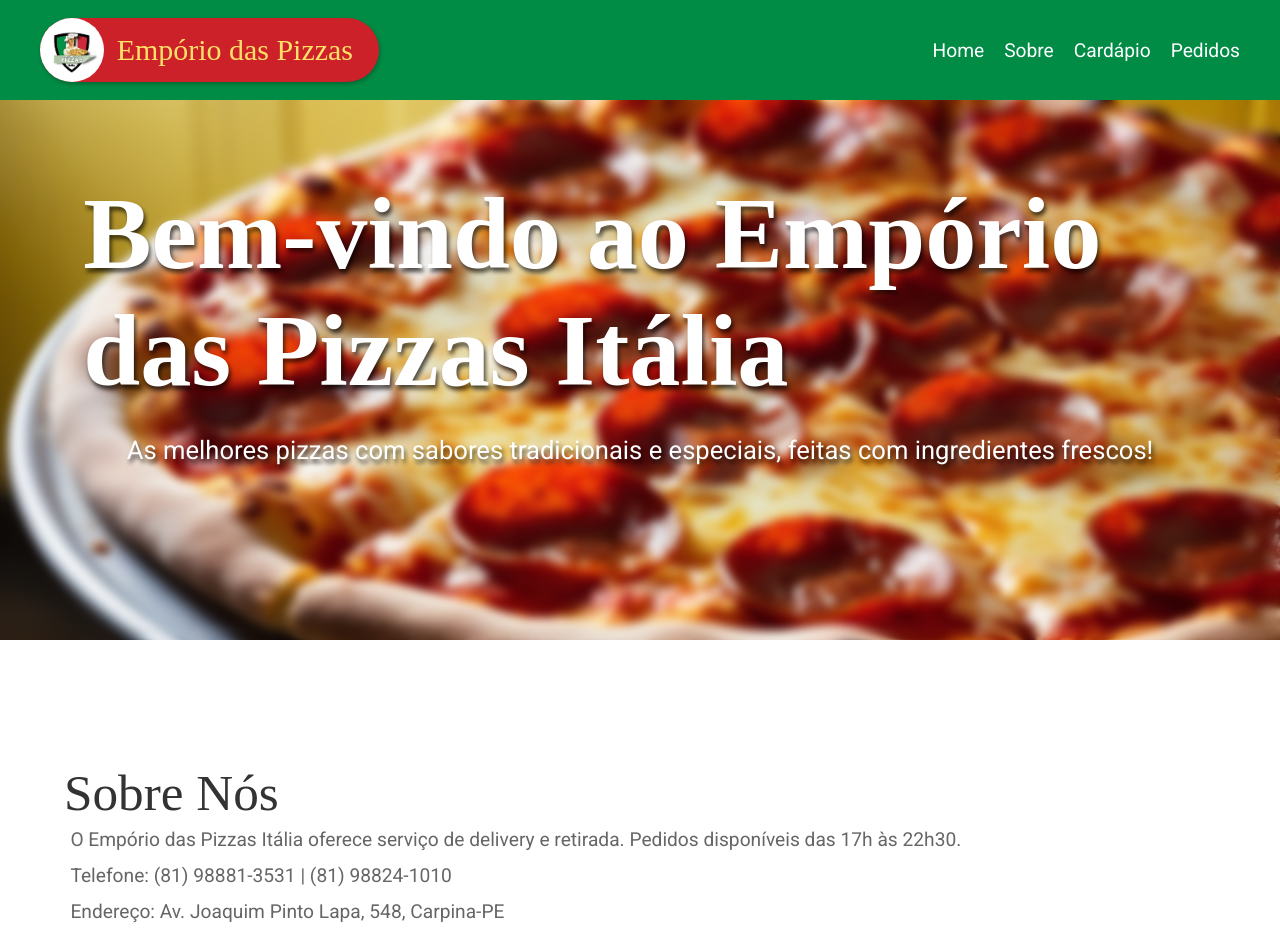
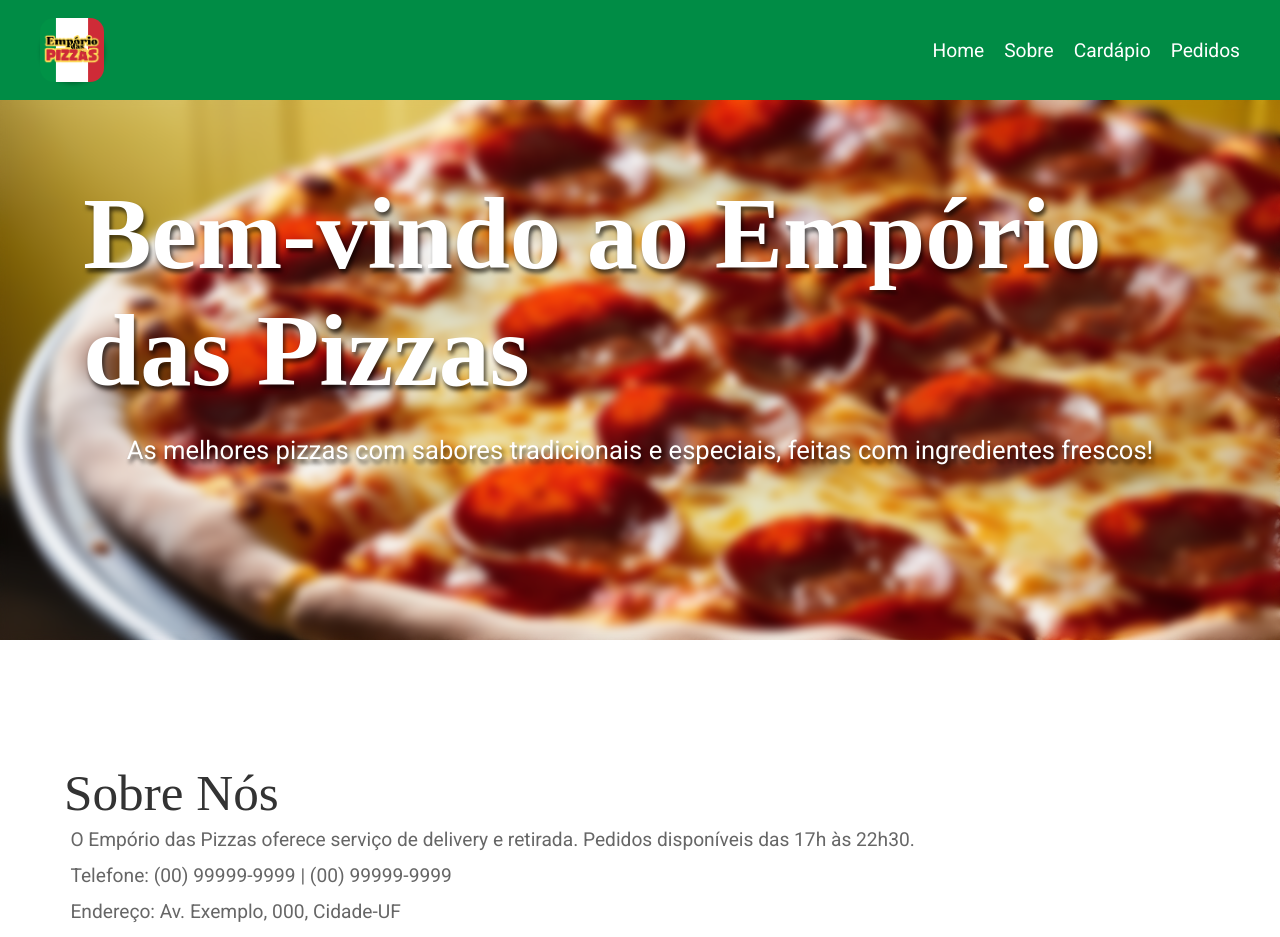
Before and after one commit to BMinority/REACT-Emporio-Pizzas, a React (Vite) app in the folder emporio-das-pizzas/: page / in a window 1280 px wide. Shown: the top 937 px of the page. Built offline with nearby package versions, Linux system fonts and the light colour scheme; a web font is replaced by a local one.

Commit message:
ultimas alterações

```diff
--- a/emporio-das-pizzas/src/App.css
+++ b/emporio-das-pizzas/src/App.css
@@ -56,3 +56,13 @@ body hr {
 body li {
   list-style: none;
 }
+
+footer {
+  background-color: var(--cor-vermelho-escuro);
+}
+
+footer p {
+  width: 100%;
+  text-align: center;
+  text-shadow: none;
+}
--- a/emporio-das-pizzas/src/App.jsx
+++ b/emporio-das-pizzas/src/App.jsx
@@ -21,6 +21,9 @@ function App() {
         <Cardapio />
         <Order />
       </main>
+      <footer>
+        <p>© 2024 Bruno Coelho. Todos os direitos reservados.</p>
+      </footer>
     </>
   )
 }
--- a/emporio-das-pizzas/src/components/Home.jsx
+++ b/emporio-das-pizzas/src/components/Home.jsx
@@ -5,7 +5,7 @@ function Home() {
         <section id="home" className="home-section">
             <div className="home-text">
                 <span>
-                    <h2>Bem-vindo ao Empório das Pizzas Itália</h2>
+                    <h2>Bem-vindo ao Empório das Pizzas </h2>
                 </span>
                 <p>As melhores pizzas com sabores tradicionais e especiais, feitas com ingredientes frescos!</p>
             </div>
--- a/emporio-das-pizzas/src/components/Menu.jsx
+++ b/emporio-das-pizzas/src/components/Menu.jsx
@@ -1,7 +1,7 @@
 import { useState, useRef, useEffect } from 'react';
 import PropTypes from 'prop-types';
 import '../css/Menu.css';
-import Logo from "../assets/emporio-logo.jpeg";
+import Logo from "../assets/Empório.png";
 
 function Menu({ children }) {
     const [menuOpen, setMenuOpen] = useState(false);
@@ -11,7 +11,7 @@ function Menu({ children }) {
         setMenuOpen(!menuOpen);
     };
 
-    // Fechar o menu se o usuário clicar fora dele ou em um item
+
     const handleOutsideClick = (e) => {
         if (menuOpen && menuRef.current && !menuRef.current.contains(e.target)) {
             setMenuOpen(false);
@@ -25,7 +25,6 @@ function Menu({ children }) {
         };
     }, [menuOpen]);
 
-    // Fechar o menu ao clicar em qualquer item do menu
     const handleMenuItemClick = () => {
         setMenuOpen(false);
     };
@@ -36,7 +35,6 @@ function Menu({ children }) {
                 <div className="menu-logo">
                     <a href="#home" onClick={handleMenuItemClick}>
                         <img src={Logo} alt="imagem" />
-                        <h3>Empório das Pizzas</h3>
                     </a>
                 </div>
                 <nav className={`menu-nav ${menuOpen ? 'open' : ''}`}>
--- a/emporio-das-pizzas/src/components/Order.jsx
+++ b/emporio-das-pizzas/src/components/Order.jsx
@@ -106,8 +106,8 @@ function Pedidos() {
 
     // URLs de WhatsApp
     const mensagem = encodeURIComponent(gerarMensagemWhatsApp());
-    const whatsappUrl01 = `https://wa.me/5581988813531?text=${mensagem}`;
-    const whatsappUrl02 = `https://wa.me/5581988241010?text=${mensagem}`;
+    const whatsappUrl01 = `https://wa.me/5581989206365?text=${mensagem}`;
+    const whatsappUrl02 = `https://wa.me/5581989206365?text=${mensagem}`;
 
     return (
         <section id="order" className="order-section">
@@ -210,10 +210,10 @@ function Pedidos() {
 
                     <div className="whatsapp-buttons">
                         <a href={whatsappUrl01} target="_blank" rel="noopener noreferrer">
-                            Enviar para (81) 98881-3531
+                            Enviar para (81) 98920-6365
                         </a>
                         <a href={whatsappUrl02} target="_blank" rel="noopener noreferrer">
-                            Enviar para (81) 98824-1010
+                            Enviar para (81) 98920-6365
                         </a>
                     </div>
                 </>
--- a/emporio-das-pizzas/src/components/Promo.jsx
+++ b/emporio-das-pizzas/src/components/Promo.jsx
@@ -2,8 +2,8 @@ import '../css/Promo.css'
 
 function Promo() {
     // URLs do WhatsApp para os dois números da pizzaria
-    const whatsappUrl01 = "https://api.whatsapp.com/send?phone=5581988813531&text=Olá, gostaria de saber as promoções do dia.";
-    const whatsappUrl02 = "https://api.whatsapp.com/send?phone=5581988241010&text=Olá, gostaria de saber as promoções do dia.";
+    const whatsappUrl01 = "https://api.whatsapp.com/send?phone=5581989206365&text=Olá, gostaria de saber as promoções do dia.";
+    const whatsappUrl02 = "https://api.whatsapp.com/send?phone=5581989206365&text=Olá, gostaria de saber as promoções do dia.";
 
     return (
         <section id="promocoes" className="promo-section">
@@ -12,12 +12,12 @@ function Promo() {
             <div className='promo-whats-btn'>
                 <p>
                     <a href={whatsappUrl01} target="_blank" rel="noopener noreferrer">
-                        <i className="fa-brands fa-whatsapp"></i> (81) 98881-3531
+                        <i className="fa-brands fa-whatsapp"></i> (81) 98920-6365
                     </a>
                 </p>
                 <p>
                     <a href={whatsappUrl02} target="_blank" rel="noopener noreferrer">
-                        <i className="fa-brands fa-whatsapp"></i> (81) 98824-1010
+                        <i className="fa-brands fa-whatsapp"></i> (81) 98920-6365
                     </a>
                 </p>
             </div>
--- a/emporio-das-pizzas/src/components/Relogio.jsx
+++ b/emporio-das-pizzas/src/components/Relogio.jsx
@@ -30,7 +30,7 @@ function Relogio({ setAberto }) {
 
     return (
         <div className="relogio-container">
-            <h3>Hora Atual: {horaAtual.toLocaleTimeString()}</h3>
+            <h3>Horário: {horaAtual.toLocaleTimeString()}</h3>
             <h4 style={estiloStatus}>Status: {statusPizzaria}</h4>
         </div>
     );
--- a/emporio-das-pizzas/src/components/Sobre.jsx
+++ b/emporio-das-pizzas/src/components/Sobre.jsx
@@ -4,13 +4,13 @@ function Sobre() {
         <section id="about" className="about-section">
             <h2>Sobre Nós</h2>
             <p>
-                O Empório das Pizzas Itália oferece serviço de delivery e retirada.
+                O Empório das Pizzas oferece serviço de delivery e retirada.
                 Pedidos disponíveis das 17h às 22h30.
             </p>
-            <p>Telefone: (81) 98881-3531 | (81) 98824-1010</p>
-            <p>Endereço: Av. Joaquim Pinto Lapa, 548, Carpina-PE</p>
+            <p>Telefone: (00) 99999-9999 | (00) 99999-9999</p>
+            <p>Endereço: Av. Exemplo, 000, Cidade-UF</p>
             <p>
-                Acompanhe nossas promoções no Instagram: <a href="https://www.instagram.com/emporiodaspizzasitalia_oficial/">@emporiodaspizzasitalia_oficial</a>
+                Acompanhe nossas promoções no Instagram: <a href="#">@emporiodaspizzas_exemplo</a>
             </p>
         </section>
     )
--- a/emporio-das-pizzas/src/css/Menu.css
+++ b/emporio-das-pizzas/src/css/Menu.css
@@ -29,10 +29,7 @@
     gap: 2vw;
 
     font-size: 2vw;
-    color: var(--cor-texto-branco);
-    background-color: var(--cor-vermelho);
     border-radius: 35px;
-    padding-right: 2vw;
     box-shadow: 1px 2px 4px #00000046;
 }
 
@@ -46,7 +43,7 @@
 
 .menu-logo img {
     width: 5vw;
-    border-radius: 50%;
+    border-radius: 14px;
 }
 
 .menu-nav {
```
Also changed, not shown: emporio-das-pizzas/src/assets/Empório.png (added), emporio-das-pizzas/src/assets/emporio-logo.jpeg (deleted).
